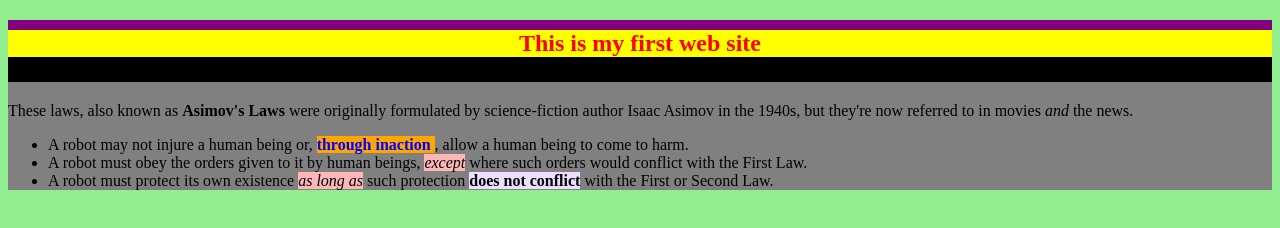
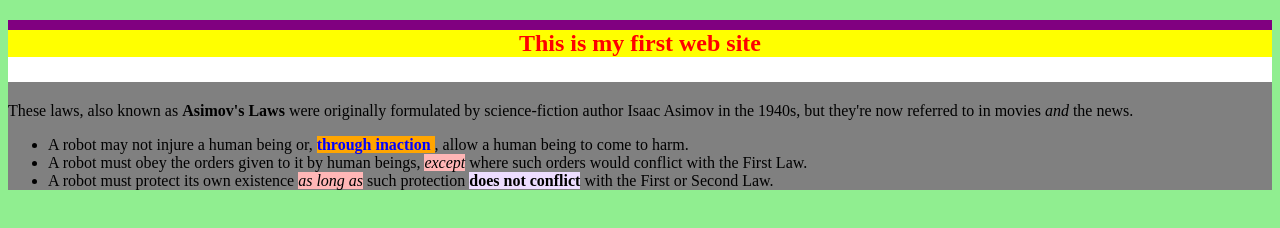
Before and after one commit to BeloYna/BeloYna.github.io, a plain HTML site: page index.html in a window 1280 px wide. Drawn offline with Linux system fonts and the light colour scheme.

Commit message:
Update index.html

```diff
--- a/index.html
+++ b/index.html
@@ -17,7 +17,7 @@
             color: red;
             background-color: yellow;
             border-top: 10px solid purple;
-            border-bottom: 25px solid black;
+            border-bottom: 25px solid white;
         }
         body {
             background-color: lightgreen;
```
